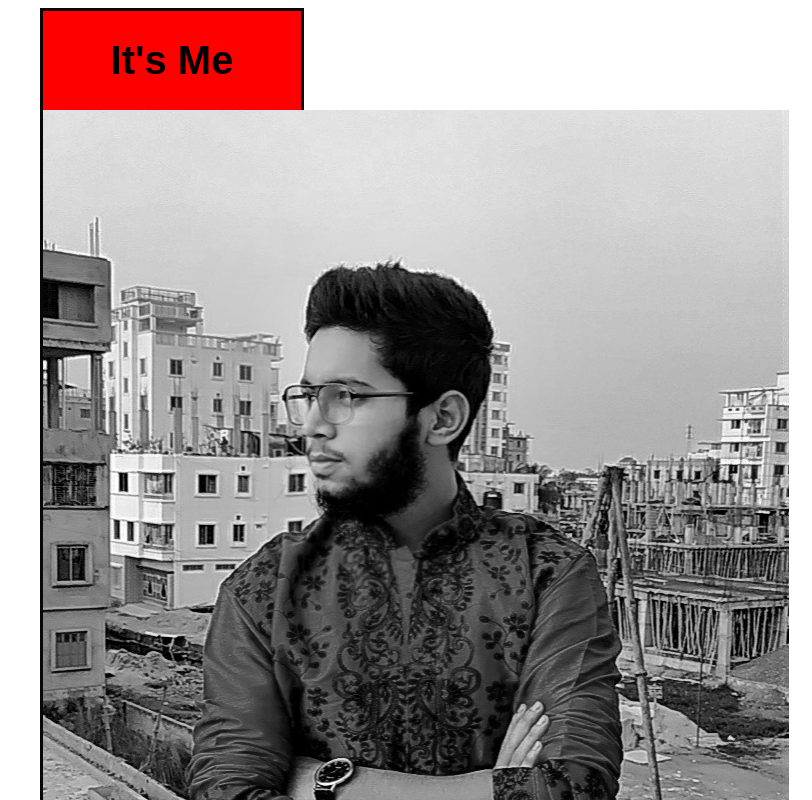
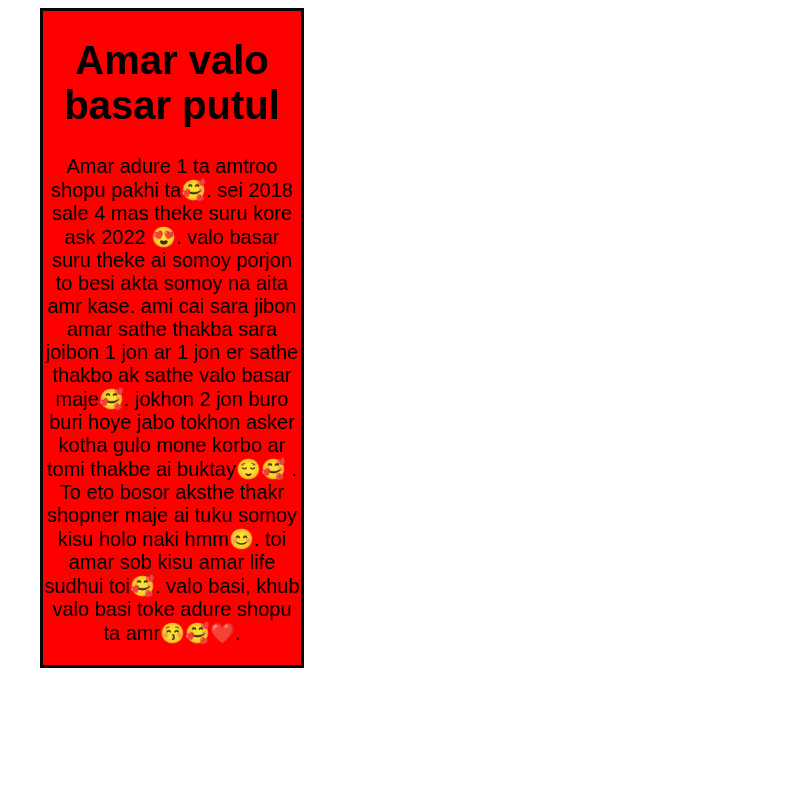
Before and after one commit to mdnayeemshikder/my-3rd-repo, a plain HTML site: page index.html in a window 1280 px wide. Shown: the top 800 px of the page, without its empty margins (468-1280 px from the left). Drawn offline with Linux system fonts and the light colour scheme.

Commit message:
amar valo basa

```diff
--- a/index.html
+++ b/index.html
@@ -9,8 +9,16 @@
   </head>
   <body>
     <div class="amrasobai">
-      <h1>It's Me</h1>
-      <img src="92215512_2597396160545416_2067073339003764736_n.jpg" alt="" />
-    </div>
+      <h1>Amar valo basar putul </h1>
+      <p>
+        Amar adure 1 ta amtroo shopu pakhi ta🥰.
+        sei 2018 sale 4 mas theke suru kore ask 2022 😍.
+        valo basar suru theke ai somoy porjon to besi akta somoy na aita amr kase.
+        ami cai sara jibon amar sathe thakba sara joibon 1 jon ar 1 jon er sathe thakbo ak sathe valo basar maje🥰.
+        jokhon 2 jon buro buri hoye jabo tokhon asker kotha gulo mone korbo ar tomi thakbe ai buktay😌🥰 .
+        To eto bosor aksthe thakr shopner maje ai tuku somoy kisu holo naki hmm😊.
+        toi amar sob kisu amar life sudhui toi🥰.
+        valo basi, khub valo basi toke adure shopu ta amr😚🥰❤️.</p>
+
   </body>
 </html>
```
